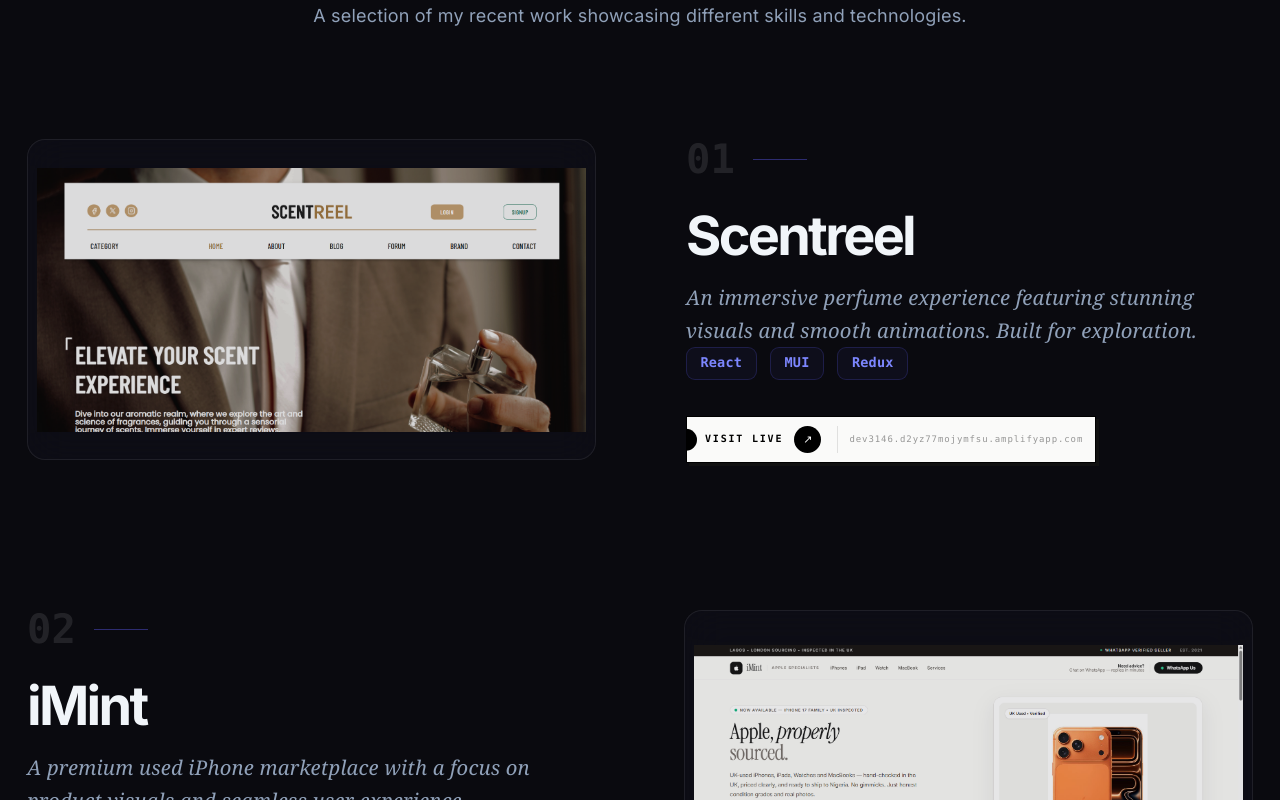
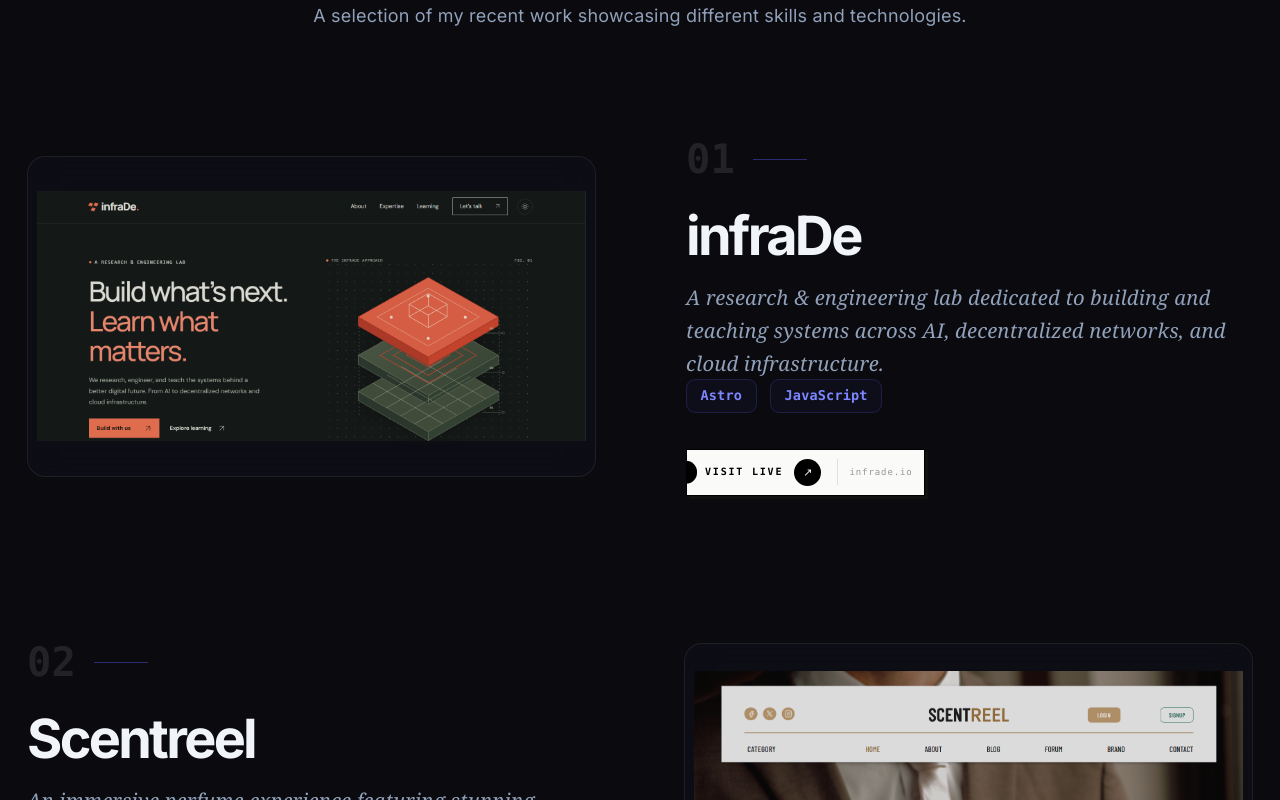
Before and after one commit to Sourcecodee/portfolio, a React (Vite) app: page / in a window 1280 px wide. Shown: the part 1560-2360 px from the top of the page. Built offline with nearby package versions, Linux system fonts and the light colour scheme; a web font is replaced by a local one.

Commit message:
added an extra project

```diff
--- a/src/App.tsx
+++ b/src/App.tsx
@@ -10,6 +10,7 @@
 import imintImg from './assets/iMint.png';
 import moviedomImg from './assets/moviedom.png';
 import escapeImg from './assets/Escape.png';
+import infraDeImg from './assets/infraDe.png';
 
 const FEATURES = [
   { title: 'Code you can re-read at 2am', desc: 'No decoder ring needed. Clear names, small functions, comments only where the why isn’t obvious.' },
@@ -19,6 +20,13 @@
 ];
 
 const PROJECTS = [
+  {
+    title: 'infraDe',
+    desc: 'A research & engineering lab dedicated to building and teaching systems across AI, decentralized networks, and cloud infrastructure.',
+    tags: ['Astro', 'JavaScript'],
+    demo: 'https://infrade.io/',
+    image: infraDeImg,
+  },
   {
     title: 'Scentreel',
     desc: 'An immersive perfume experience featuring stunning visuals and smooth animations. Built for exploration.',
```
Also changed, not shown: src/assets/infraDe.png (added).
